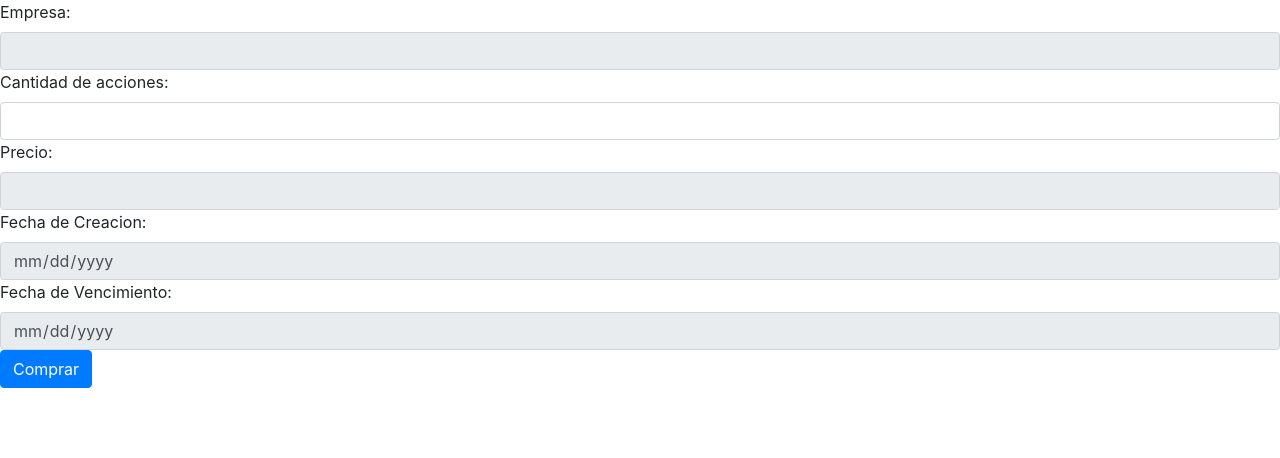
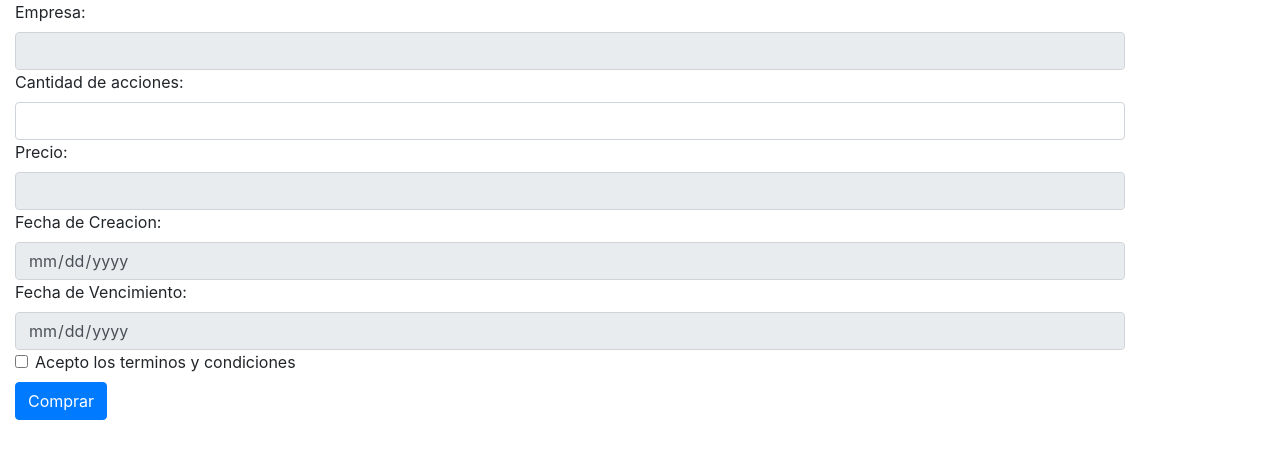
Before and after one commit to fedegaretti/UNQTradingFE, a React (Create React App) app: page /comprar in a window 1280 px wide. Shown: the top 458 px of the page. Built offline with nearby package versions, Linux system fonts and the light colour scheme; no server answers.

Commit message:
form provisorio

```diff
--- a/src/Components/OrdenDeVenta.jsx
+++ b/src/Components/OrdenDeVenta.jsx
@@ -1,6 +1,7 @@
 import React, {useState, useEffect} from 'react';
 import {comprarAcciones, findOrdenDeVenta} from '../Service/RestService'
-import { Button, Form, InputGroup, Alert } from 'react-bootstrap';
+import { Button, Form } from 'react-bootstrap';
+
 export default function OrdenDeVenta() {
     const [orden, setOrden] = useState('')
 
@@ -9,7 +10,7 @@ export default function OrdenDeVenta() {
     }, [])
 
     return (
-        <div>
+        <div className="container justify-content-center">
             <Form>
                 <label>Empresa: </label>
                 <Form.Control type="text" defaultValue={orden.nombreEmpresa} readOnly/>
@@ -21,8 +22,10 @@ export default function OrdenDeVenta() {
                 <Form.Control type="date" defaultValue={orden.fechaDeCreacion} readOnly/>
                 <label>Fecha de Vencimiento: </label>
                 <Form.Control type="date" defaultValue={orden.fechaDeVencimiento} readOnly/>
+                <Form.Check type="checkbox" label="Acepto los terminos y condiciones" />
+
             </Form>
-            <Button variant="primary" onClick={event => comprar(event, orden.id)}>
+            <Button className ="mt-2"variant="primary" onClick={event => comprar(event, orden.id)}>
                     Comprar
             </Button>
         </div>
```
